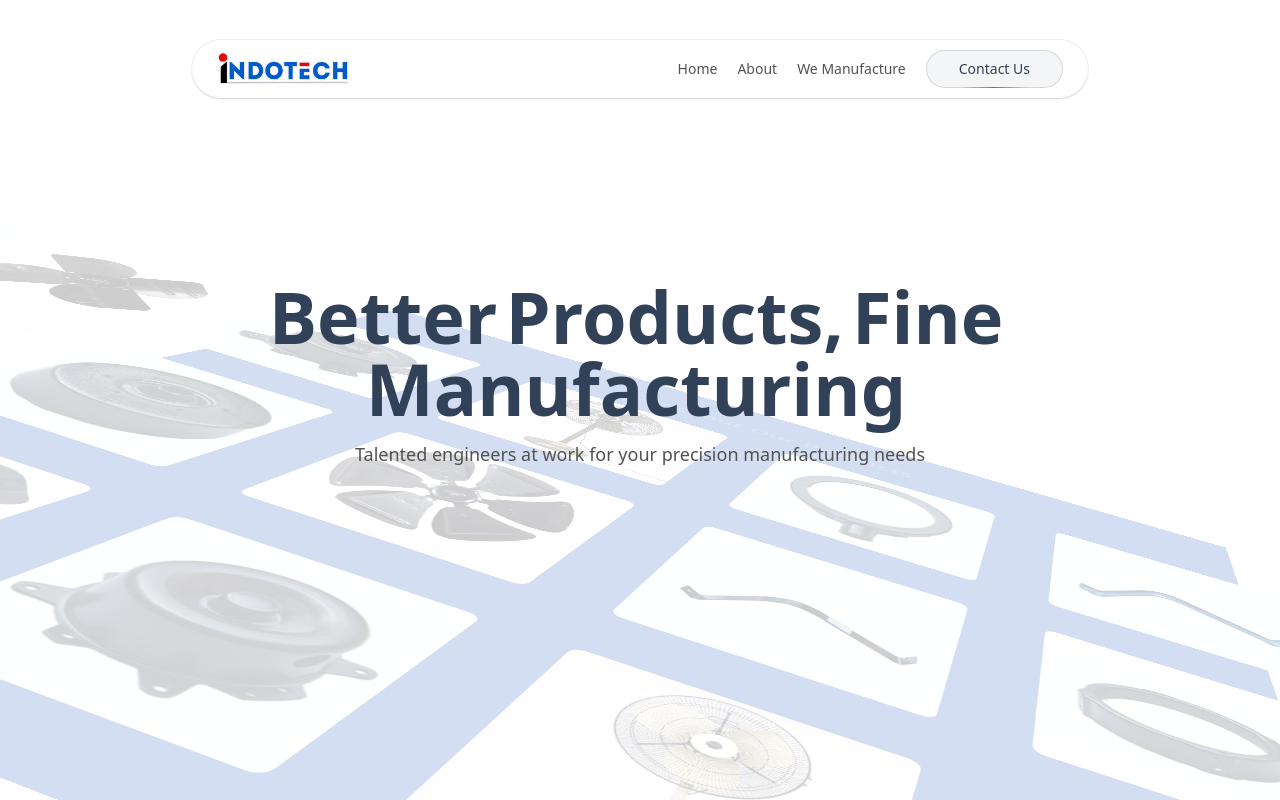
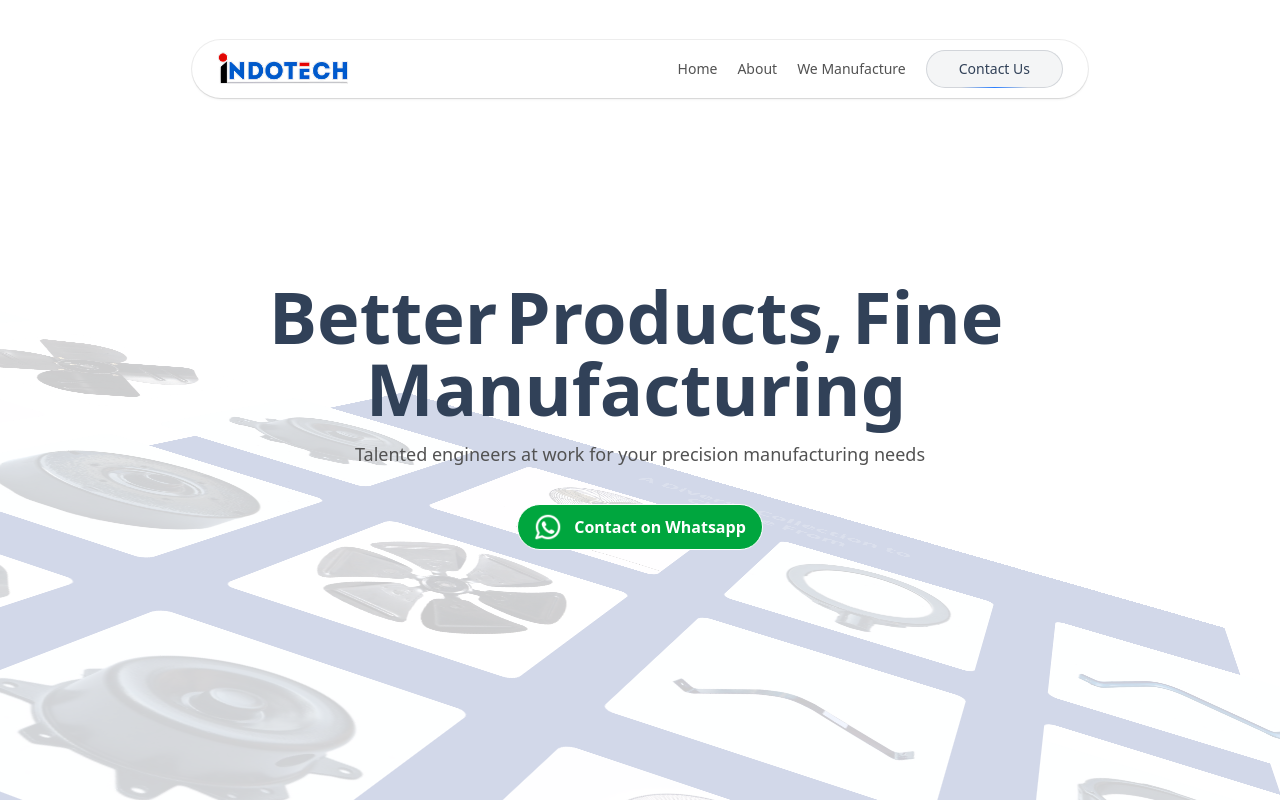
Before and after one commit to RiyaMehta16/indotech, a React (Vite) app: page / in a window 1280 px wide. Shown: the top 800 px of the page. Built offline with nearby package versions, Linux system fonts and the light colour scheme.

Commit message:
contact on whatsapp added

```diff
--- a/src/App.jsx
+++ b/src/App.jsx
@@ -5,6 +5,7 @@ import { products } from "./utils";
 import AboutSection from "./components/sections/AboutSection";
 import ManufacturingSection from "./components/sections/ManufacturingSection";
 import ProductRangeSection from "./components/sections/ProductRangeSection";
+import GetInTouchSection from "./components/sections/GetInTouchSection";
 
 function App() {
   return (
@@ -13,6 +14,7 @@ function App() {
       <ManufacturingSection />
       <ProductRangeSection />
       <AboutSection />
+      <GetInTouchSection />
     </div>
   );
 }
--- /dev/null
+++ b/src/components/Banner.jsx
@@ -0,0 +1,33 @@
+import React from "react";
+import whatsapp from "../assets/whatsapp.png";
+import TransparentButton from "./ui/TransparentButton";
+
+const Banner = () => {
+  return (
+    <div className="bg-blue-900 py-20 ">
+      <h1 className="text-3xl text-white text-center font-bold">
+        Ready to Start Your Manufacturing Project?
+      </h1>
+      <p className="text-white/75 text-center mt-6 mx-80 ">
+        Connect with us today to discuss your requirements and how we can help
+        bring your products to life.
+      </p>
+      <a
+        className="flex justify-center mt-5"
+        href="https://api.whatsapp.com/send/?phone=%2B918196800108&text&type=phone_number&app_absent=0"
+        target="_blank"
+      >
+        <TransparentButton
+          bgColor="bg-green-600"
+          hoverClass="hover:bg-green-700"
+          className="flex  items-center"
+        >
+          <img src={whatsapp} alt="whatsapp" className="h-7 mr-3" />
+          Contact on Whatsapp
+        </TransparentButton>
+      </a>
+    </div>
+  );
+};
+
+export default Banner;
--- /dev/null
+++ b/src/components/ContactUsForm.jsx
@@ -0,0 +1,7 @@
+import React from "react";
+
+const ContactUsForm = () => {
+  return <div>ContactUsForm</div>;
+};
+
+export default ContactUsForm;
--- /dev/null
+++ b/src/components/InformationAboutCompany.jsx
@@ -0,0 +1,7 @@
+import React from "react";
+
+const InformationAboutCompany = () => {
+  return <div>InformationAboutCompany</div>;
+};
+
+export default InformationAboutCompany;
--- /dev/null
+++ b/src/components/sections/GetInTouchSection.jsx
@@ -0,0 +1,16 @@
+import React from "react";
+import Banner from "../Banner";
+import InformationAboutCompany from "../InformationAboutCompany";
+import ContactUsForm from "../ContactUsForm";
+
+const GetInTouchSection = () => {
+  return (
+    <div>
+      <Banner />
+      <InformationAboutCompany />
+      <ContactUsForm />
+    </div>
+  );
+};
+
+export default GetInTouchSection;
--- a/src/components/sections/ProductsParallax.jsx
+++ b/src/components/sections/ProductsParallax.jsx
@@ -56,19 +56,19 @@ export const ProductsParallax = ({ products }) => {
   return (
     <div
       ref={ref}
-      className="h-[240vh] py-40 overflow-hidden antialiased relative flex flex-col self-auto [perspective:1000px] [transform-style:preserve-3d]"
+      className="h-[260vh] py-40 overflow-hidden antialiased relative flex flex-col self-auto [perspective:1000px] [transform-style:preserve-3d]"
     >
       <FloatingNav navItems={navItems} />
       <Header />
       <motion.div
         style={{ rotateX, rotateY, rotateZ, translateY, opacity }}
-        className="flex flex-col items-center space-y-12 bg-[#2657ba] py-20 px-96"
+        className="flex flex-col items-center space-y-12  bg-blue-900 py-20 px-96"
       >
         <motion.h2
           className="text-4xl font-bold text-center text-white"
           style={{ opacity }}
         >
-          Checkout Our Products
+          A Diverse Collection to Choose From
         </motion.h2>
 
         <motion.div className="flex flex-row-reverse space-x-reverse space-x-20 mb-20">
--- a/src/components/ui/Header.jsx
+++ b/src/components/ui/Header.jsx
@@ -1,6 +1,8 @@
 "use client";
 
 import { motion } from "framer-motion";
+import TransparentButton from "./TransparentButton";
+import whatsapp from "../../assets/whatsapp.png";
 
 export function Header() {
   return (
@@ -37,6 +39,20 @@ export function Header() {
       >
         Talented engineers at work for your precision manufacturing needs
       </motion.p>
+      <a
+        className="flex justify-center mt-5"
+        href="https://api.whatsapp.com/send/?phone=%2B918196800108&text&type=phone_number&app_absent=0"
+        target="_blank"
+      >
+        <TransparentButton
+          bgColor="bg-green-600"
+          hoverClass="hover:bg-green-700"
+          className="flex  items-center"
+        >
+          <img src={whatsapp} alt="whatsapp" className="h-7 mr-3" />
+          Contact on Whatsapp
+        </TransparentButton>
+      </a>
     </div>
   );
 }
--- /dev/null
+++ b/src/components/ui/TransparentButton.jsx
@@ -0,0 +1,19 @@
+import React from "react";
+
+const TransparentButton = ({
+  children,
+  bgColor = "bg-blue-900",
+  textColor = "text-white",
+  className = "",
+  hoverClass = "hover:bg-transparent",
+}) => {
+  return (
+    <button
+      className={`z-50 ${bgColor} ${textColor} ${hoverClass} ${className} rounded-3xl py-2 px-4 border transition-all duration-300 font-bold`}
+    >
+      {children}
+    </button>
+  );
+};
+
+export default TransparentButton;
```
Also changed, not shown: src/assets/whatsapp.png (added).
